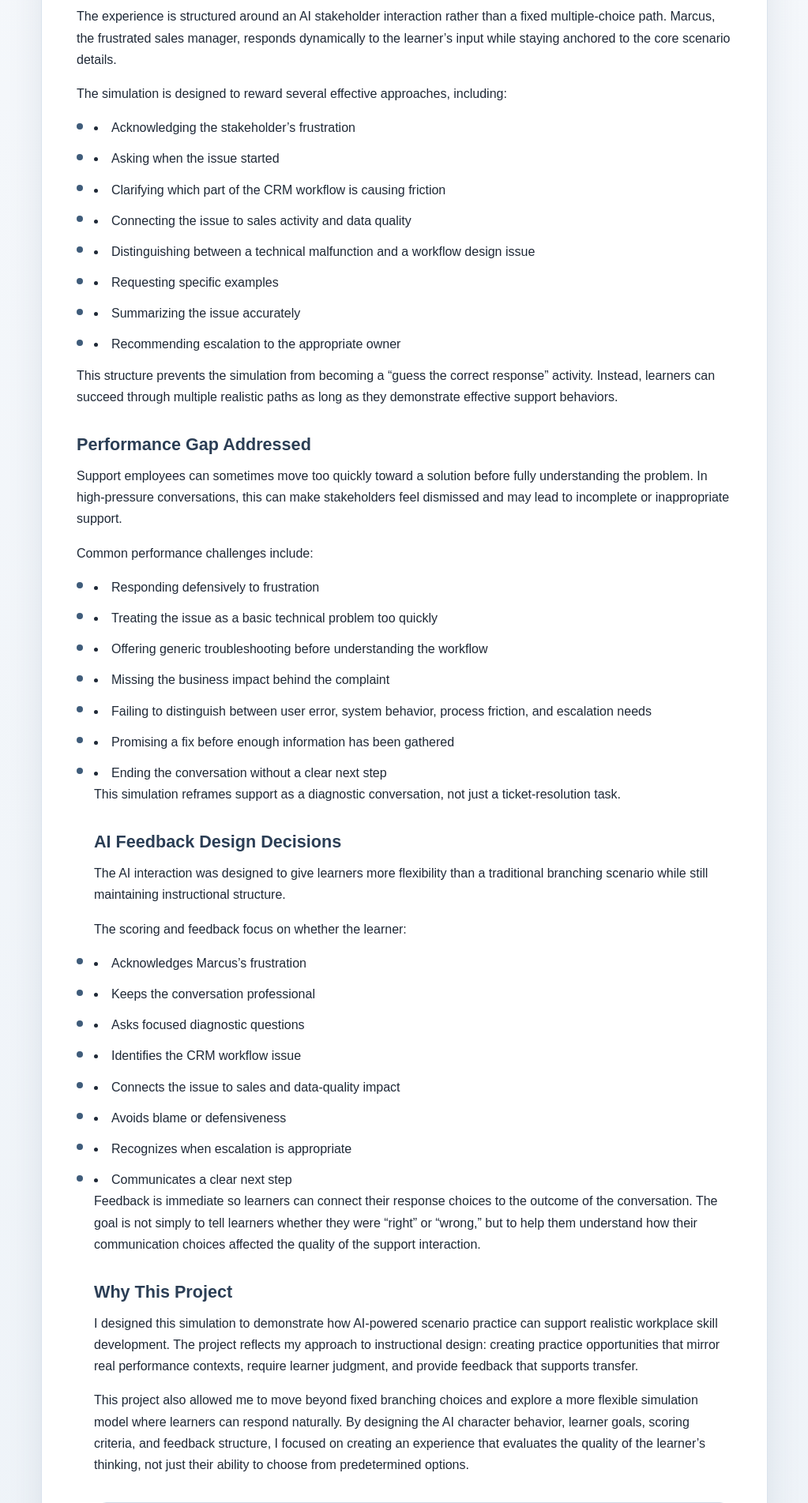
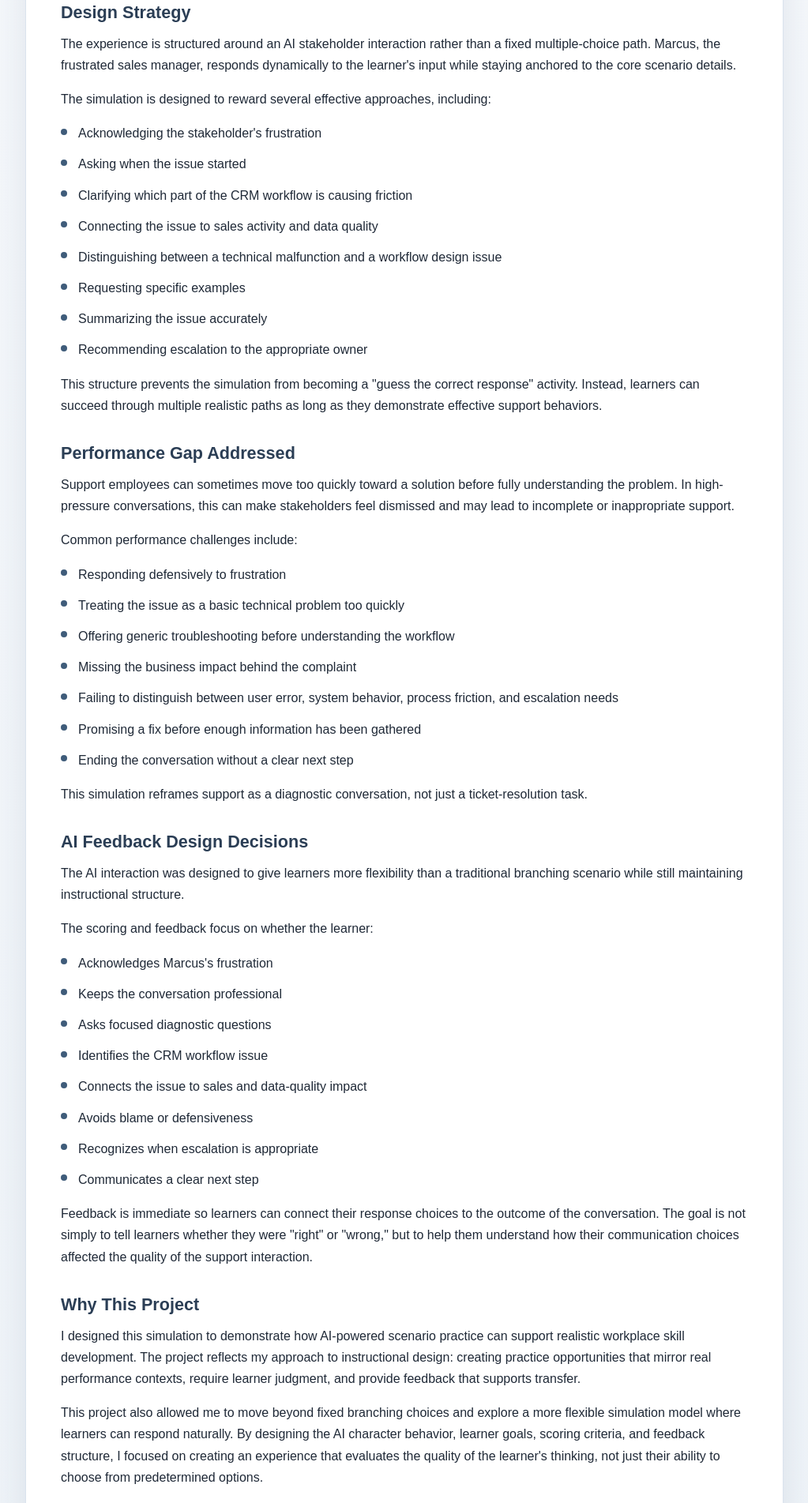
Before and after one commit to dbacon6093/LDPortfolio, a plain HTML site: page it-sim.html in a window 1280 px wide. Shown: the part 897-2800 px from the top of the page at 79% size, without its empty margins (128-1151 px from the left). Drawn offline with Linux system fonts and the light colour scheme.

Commit message:
Update it-sim.html
Fixed formatting issues, added link to launch project

```diff
--- a/it-sim.html
+++ b/it-sim.html
@@ -11,21 +11,15 @@
   --text: #1f2937;
   --muted: #52606d;
   --accent: #2b3e55;
+  --accent-hover: #1f3044;
   --accent-2: #3f5c7a;
   --accent-soft: #e9eef5;
   --border: #d9e2ec;
   --shadow: 0 18px 45px rgba(43, 62, 85, 0.10);
-      --max-width: 960px;
+  --max-width: 1000px;
 }
-
-    * {
-      box-sizing: border-box;
-    }
-
-    html {
-      scroll-behavior: smooth;
-    }
-
+* { box-sizing: border-box; }
+html { scroll-behavior: smooth; }
 body {
   margin: 0;
   font-family: Arial, Helvetica, sans-serif;
@@ -33,39 +27,52 @@
   color: var(--text);
   line-height: 1.7;
 }
-
 .page {
   max-width: var(--max-width);
   margin: 0 auto;
   padding: 32px 20px 72px;
 }
-
 .topbar {
   display: flex;
   justify-content: space-between;
   align-items: center;
   gap: 16px;
   margin-bottom: 20px;
+  flex-wrap: wrap;
 }
 
-    .back-link {
+/* --- Shared button vocabulary, matching index.html's .button classes so
+   this page reads as the same site rather than a bespoke one-off. --- */
+.button {
   display: inline-flex;
   align-items: center;
   gap: 8px;
-      padding: 10px 16px;
+  padding: 0.85rem 1.2rem;
   border-radius: 999px;
+  font-weight: 700;
+  border: 2px solid var(--accent);
+  text-decoration: none;
+  transition: background 0.2s ease, border-color 0.2s ease, transform 0.2s ease, box-shadow 0.2s ease;
+}
+.button.primary {
+  background: var(--accent);
+  color: #ffffff;
+  box-shadow: var(--shadow);
+}
+.button.primary:hover {
+  background: var(--accent-hover);
+  border-color: var(--accent-hover);
+  text-decoration: none;
+  transform: translateY(-1px);
+}
+.button.secondary {
   background: var(--surface);
-      border: 1px solid var(--border);
   color: var(--accent);
+}
+.button.secondary:hover {
+  background: var(--accent-soft);
   text-decoration: none;
-      font-weight: 700;
-      transition: transform 0.18s ease, box-shadow 0.18s ease, border-color 0.18s ease;
-    }
-
-    .back-link:hover {
   transform: translateY(-1px);
-      box-shadow: 0 10px 20px rgba(43, 62, 85, 0.10);
-      border-color: #bcccdc;
 }
 
 .card {
@@ -76,13 +83,11 @@
   box-shadow: var(--shadow);
   overflow: hidden;
 }
-
 .hero {
   padding: 48px 44px 34px;
-      background: linear-gradient(135deg, #2b3e55 0%, #3f5c7a 100%);
+  background: linear-gradient(135deg, var(--accent) 0%, var(--accent-2) 100%);
   color: #ffffff;
 }
-
 .eyebrow {
   display: inline-block;
   margin-bottom: 14px;
@@ -92,31 +97,24 @@
   text-transform: uppercase;
   color: rgba(255, 255, 255, 0.82);
 }
-
 h1 {
   margin: 0 0 12px;
   font-size: clamp(2.2rem, 4vw, 3.4rem);
   line-height: 1.08;
   color: #ffffff;
 }
-
 .subhead {
   margin: 0;
   font-size: 1.04rem;
   max-width: 700px;
   color: rgba(255, 255, 255, 0.88);
 }
-
-    .content {
-      padding: 36px 44px 44px;
-    }
-
+.content { padding: 36px 44px 44px; }
 .intro {
   padding-bottom: 8px;
   border-bottom: 1px solid var(--border);
   margin-bottom: 12px;
 }
-
 h2 {
   margin-top: 34px;
   margin-bottom: 12px;
@@ -124,24 +122,14 @@
   line-height: 1.25;
   color: var(--accent);
 }
+p { margin: 0 0 16px; font-size: 1rem; }
 
-    p {
-      margin: 0 0 16px;
-      font-size: 1rem;
-    }
-
-    ul {
-      margin: 0 0 16px 0;
-      padding: 0;
-      list-style: none;
-    }
-
-    li {
-      position: relative;
-      margin-bottom: 12px;
-      padding-left: 22px;
-    }
-
+/* --- Fix: list rules now only ever apply inside an actual <ul>, and every
+   list in the markup below is properly wrapped. That's what removes the
+   duplicate bullets — previously stray <li> elements outside any <ul> kept
+   the browser's default disc marker *and* got this custom dot on top. --- */
+ul { margin: 0 0 16px 0; padding: 0; list-style: none; }
+li { position: relative; margin-bottom: 12px; padding-left: 22px; }
 li::before {
   content: "";
   position: absolute;
@@ -153,7 +141,6 @@
   background: var(--accent-2);
   transform: translateY(-50%);
 }
-
 .note {
   margin-top: 34px;
   padding: 18px 20px;
@@ -162,58 +149,30 @@
   border-radius: 16px;
   color: var(--text);
 }
-
-    a {
-      color: var(--accent);
-    }
-
-    strong {
-      color: #213041;
-    }
-
+a { color: var(--accent); }
+strong { color: #213041; }
 @media (max-width: 700px) {
-      .page {
-        padding: 16px 12px 40px;
-      }
-
-      .hero,
-      .content {
-        padding-left: 22px;
-        padding-right: 22px;
-      }
-
-      .hero {
-        padding-top: 34px;
-        padding-bottom: 26px;
-      }
-
-      .content {
-        padding-top: 26px;
-        padding-bottom: 30px;
-      }
-
-      .card {
-        border-radius: 18px;
-      }
-
-      .topbar {
-        margin-bottom: 14px;
-      }
+  .page { padding: 16px 12px 40px; }
+  .hero, .content { padding-left: 22px; padding-right: 22px; }
+  .hero { padding-top: 34px; padding-bottom: 26px; }
+  .content { padding-top: 26px; padding-bottom: 30px; }
+  .card { border-radius: 18px; }
+  .topbar { margin-bottom: 14px; }
 }
 </style>
 </head>
 <body>
 <main class="page">
   <div class="topbar">
-      <a class="back-link" href="index.html">← Back to Portfolio</a>
+    <a class="button secondary" href="index.html">← Back to Portfolio</a>
+    <a class="button primary" href="projects/IT/story.html">Launch Project →</a>
   </div>
 
   <article class="card">
     <header class="hero">
-      <div class="eyebrow">Flagship Project</div>
+      <div class="eyebrow">Featured Project</div>
       <h1>Scenario-based Simulation for Internal Tech Support</h1>
       <p class="subhead">AI Scenario-Based Learning Experience | Articulate Storyline 360</p>
-
     </header>
 
     <div class="content">
@@ -221,16 +180,15 @@
         <h2>Project Overview</h2>
         <p>Internal support conversations often fail when the visible complaint is treated as the whole problem. A frustrated stakeholder may describe the issue as a broken system, an unhelpful process, or a failure by another team, but the real performance issue is often more complex.</p>
         <p>This AI-powered simulation gives learners practice responding to a frustrated internal stakeholder, investigating a CRM workflow issue, and determining the most appropriate next step.</p>
-    <p>Learners step into the role of an internal tech support specialist responding to Marcus, a regional sales manager whose team’s sales numbers are being negatively affected by a recent CRM workflow change. Through an open-response AI interaction, learners practice de-escalation, active listening, root-cause questioning, and deciding whether the issue requires troubleshooting, process clarification, or escalation.</p>
+        <p>Learners step into the role of an internal tech support specialist responding to Marcus, a regional sales manager whose team's sales numbers are being negatively affected by a recent CRM workflow change. Through an open-response AI interaction, learners practice de-escalation, active listening, root-cause questioning, and deciding whether the issue requires troubleshooting, process clarification, or escalation.</p>
         <p>Unlike a traditional branching scenario with fixed response choices, this experience allows learners to respond in their own words and receive an immediate score with targeted feedback based on the quality of their response.</p>
-
+      </div>
 
       <h2>Design Strategy</h2>
-     <p>The experience is structured around an AI stakeholder interaction rather than a fixed multiple-choice path. Marcus, the frustrated sales manager, responds dynamically to the learner’s input while staying anchored to the core scenario details.</p>
-
+      <p>The experience is structured around an AI stakeholder interaction rather than a fixed multiple-choice path. Marcus, the frustrated sales manager, responds dynamically to the learner's input while staying anchored to the core scenario details.</p>
       <p>The simulation is designed to reward several effective approaches, including:</p>
-
-<li>Acknowledging the stakeholder’s frustration</li>
+      <ul>
+        <li>Acknowledging the stakeholder's frustration</li>
         <li>Asking when the issue started</li>
         <li>Clarifying which part of the CRM workflow is causing friction</li>
         <li>Connecting the issue to sales activity and data quality</li>
@@ -238,43 +196,41 @@
         <li>Requesting specific examples</li>
         <li>Summarizing the issue accurately</li>
         <li>Recommending escalation to the appropriate owner</li>
-
-<p>This structure prevents the simulation from becoming a “guess the correct response” activity. Instead, learners can succeed through multiple realistic paths as long as they demonstrate effective support behaviors.</p>
+      </ul>
+      <p>This structure prevents the simulation from becoming a "guess the correct response" activity. Instead, learners can succeed through multiple realistic paths as long as they demonstrate effective support behaviors.</p>
 
       <h2>Performance Gap Addressed</h2>
       <p>Support employees can sometimes move too quickly toward a solution before fully understanding the problem. In high-pressure conversations, this can make stakeholders feel dismissed and may lead to incomplete or inappropriate support.</p>
       <p>Common performance challenges include:</p>
-
-<li>Responding defensively to frustration
-<li>Treating the issue as a basic technical problem too quickly
-<li>Offering generic troubleshooting before understanding the workflow
-<li>Missing the business impact behind the complaint
-<li>Failing to distinguish between user error, system behavior, process friction, and escalation needs
-<li>Promising a fix before enough information has been gathered
-<li>Ending the conversation without a clear next step
-
-<p>This simulation reframes support as a diagnostic conversation, not just a ticket-resolution task.
+      <ul>
+        <li>Responding defensively to frustration</li>
+        <li>Treating the issue as a basic technical problem too quickly</li>
+        <li>Offering generic troubleshooting before understanding the workflow</li>
+        <li>Missing the business impact behind the complaint</li>
+        <li>Failing to distinguish between user error, system behavior, process friction, and escalation needs</li>
+        <li>Promising a fix before enough information has been gathered</li>
+        <li>Ending the conversation without a clear next step</li>
+      </ul>
+      <p>This simulation reframes support as a diagnostic conversation, not just a ticket-resolution task.</p>
 
       <h2>AI Feedback Design Decisions</h2>
-     <p>The AI interaction was designed to give learners more flexibility than a traditional branching scenario while still maintaining instructional structure.
-
-<p>The scoring and feedback focus on whether the learner:
-
-<li>Acknowledges Marcus’s frustration
-<li>Keeps the conversation professional
-<li>Asks focused diagnostic questions
-<li>Identifies the CRM workflow issue
-<li>Connects the issue to sales and data-quality impact
-<li>Avoids blame or defensiveness
-<li>Recognizes when escalation is appropriate
-<li>Communicates a clear next step
-
-<p>Feedback is immediate so learners can connect their response choices to the outcome of the conversation. The goal is not simply to tell learners whether they were “right” or “wrong,” but to help them understand how their communication choices affected the quality of the support interaction.
+      <p>The AI interaction was designed to give learners more flexibility than a traditional branching scenario while still maintaining instructional structure.</p>
+      <p>The scoring and feedback focus on whether the learner:</p>
+      <ul>
+        <li>Acknowledges Marcus's frustration</li>
+        <li>Keeps the conversation professional</li>
+        <li>Asks focused diagnostic questions</li>
+        <li>Identifies the CRM workflow issue</li>
+        <li>Connects the issue to sales and data-quality impact</li>
+        <li>Avoids blame or defensiveness</li>
+        <li>Recognizes when escalation is appropriate</li>
+        <li>Communicates a clear next step</li>
+      </ul>
+      <p>Feedback is immediate so learners can connect their response choices to the outcome of the conversation. The goal is not simply to tell learners whether they were "right" or "wrong," but to help them understand how their communication choices affected the quality of the support interaction.</p>
 
       <h2>Why This Project</h2>
-     <p>I designed this simulation to demonstrate how AI-powered scenario practice can support realistic workplace skill development. The project reflects my approach to instructional design: creating practice opportunities that mirror real performance contexts, require learner judgment, and provide feedback that supports transfer.
-
-<p>This project also allowed me to move beyond fixed branching choices and explore a more flexible simulation model where learners can respond naturally. By designing the AI character behavior, learner goals, scoring criteria, and feedback structure, I focused on creating an experience that evaluates the quality of the learner’s thinking, not just their ability to choose from predetermined options.
+      <p>I designed this simulation to demonstrate how AI-powered scenario practice can support realistic workplace skill development. The project reflects my approach to instructional design: creating practice opportunities that mirror real performance contexts, require learner judgment, and provide feedback that supports transfer.</p>
+      <p>This project also allowed me to move beyond fixed branching choices and explore a more flexible simulation model where learners can respond naturally. By designing the AI character behavior, learner goals, scoring criteria, and feedback structure, I focused on creating an experience that evaluates the quality of the learner's thinking, not just their ability to choose from predetermined options.</p>
 
       <div class="note">
         <strong>Portfolio note:</strong> This page is intended to accompany the project on my main portfolio site and provide additional context on the instructional decisions behind the experience.
```
Lines whose indentation alone changed are shown as unchanged.
